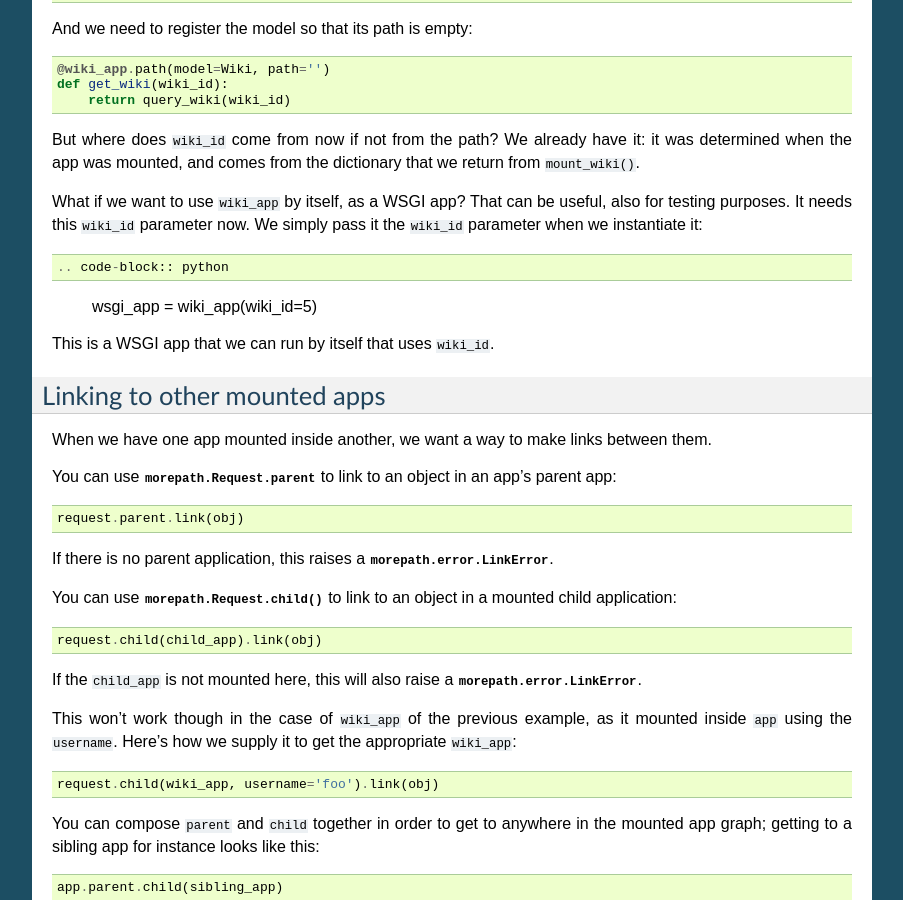
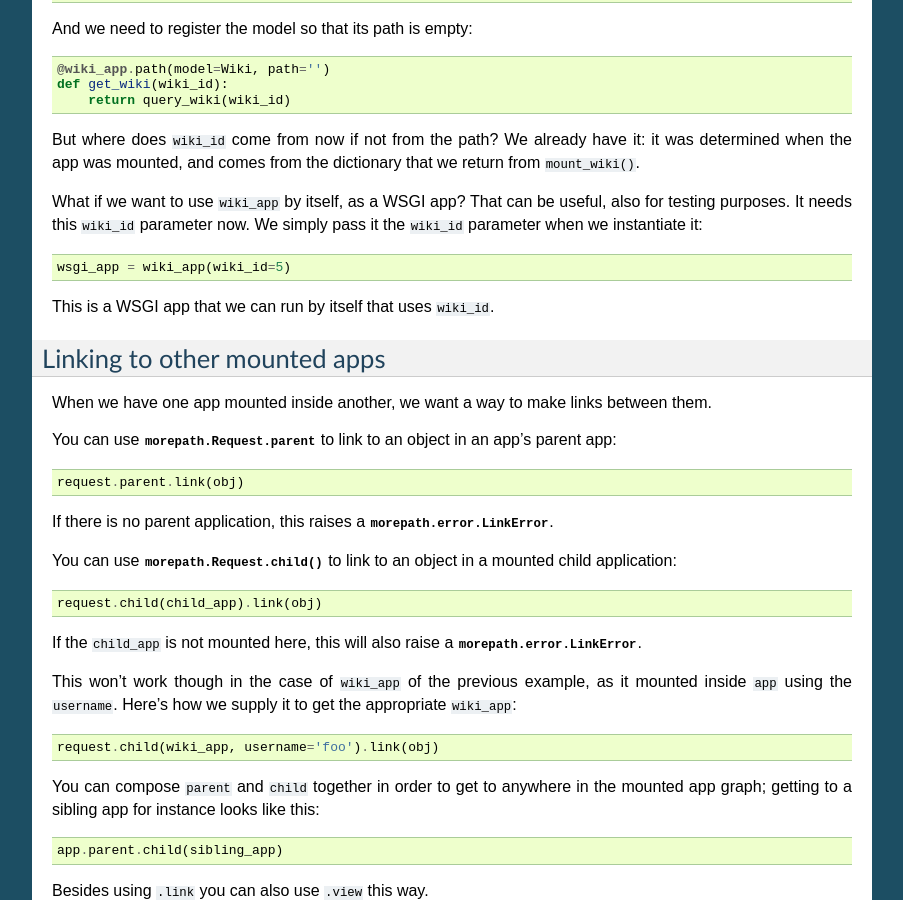
Before and after one commit to morepath/morepath, a Sphinx documentation site: the page built from doc/app_reuse.rst, in a window 1280 px wide and 900 px high, scrolled down 3453 px. Shown: the whole window, without its empty margins (198-1101 px from the left). Built offline with Sphinx 7.4.7, drawn with Linux system fonts in a browser that asks for light colours.

Commit message:
very simple typo in docs

```diff
--- a/doc/app_reuse.rst
+++ b/doc/app_reuse.rst
@@ -257,7 +257,7 @@ from the dictionary that we return from ``mount_wiki()``.
 What if we want to use ``wiki_app`` by itself, as a WSGI app? That can
 be useful, also for testing purposes. It needs this ``wiki_id``
 parameter now. We simply pass it the ``wiki_id`` parameter when we
-instantiate it::
+instantiate it:
 
 .. code-block:: python
 
```
